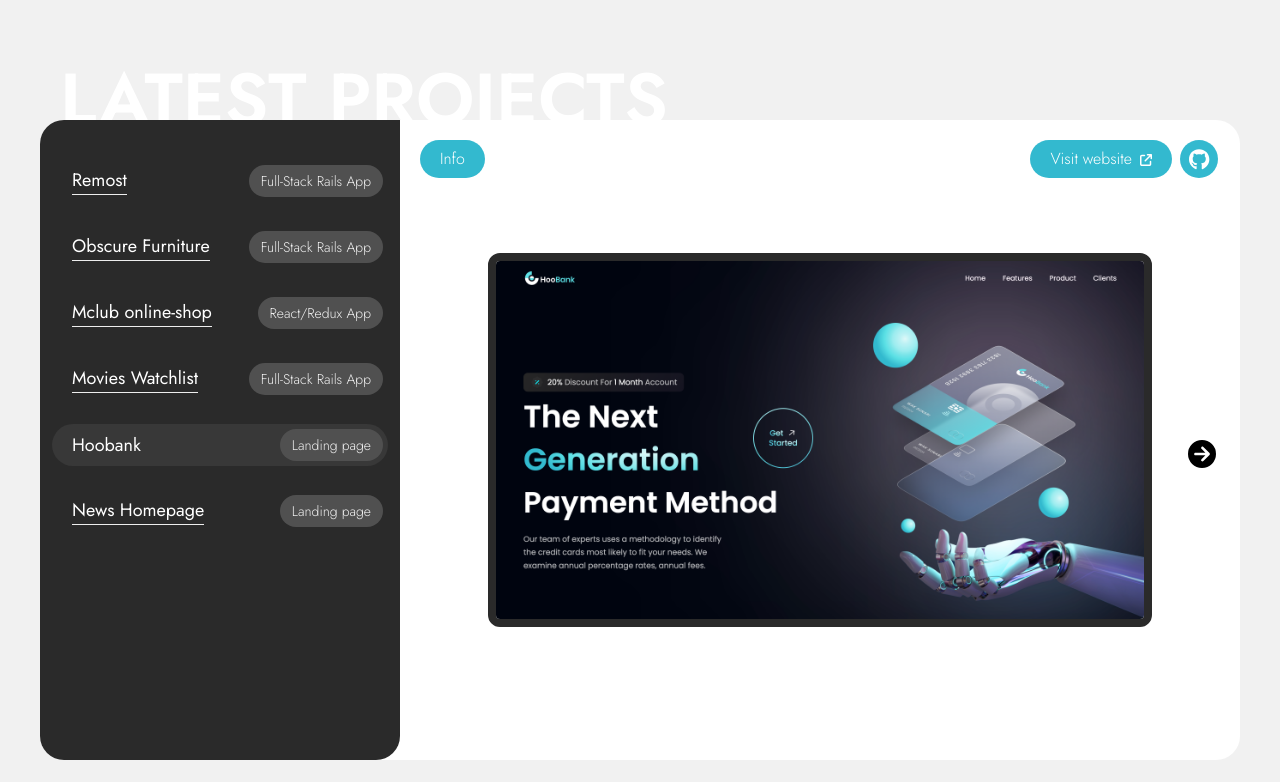
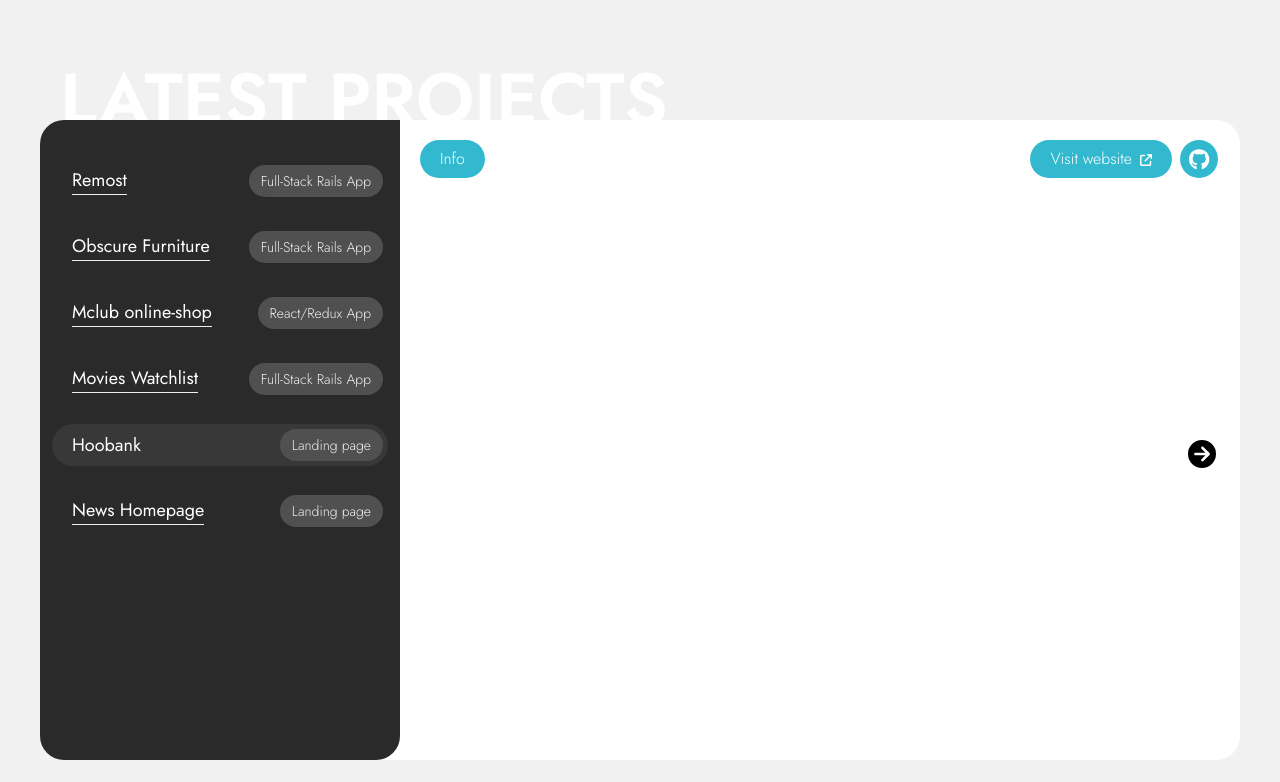
Before and after one commit to jane-doronina/react-portfolio, a React (Vite) app: page /projects/hoobank in a window 1280 px wide. Shown: the part 678-1460 px from the top of the page. Built offline with nearby package versions, Linux system fonts and the light colour scheme.

Commit message:
fix: add image preload for screenshots section

```diff
--- a/src/components/Image.jsx
+++ /dev/null
@@ -1,13 +0,0 @@
-
-const Image = ({image, active}) => {
-  const { img, type } = image
-
-  return (
-    <img
-          src={img}
-          className={`object-contain rounded-xl ${ type === "desktop" ? "border-8 border border-darkGrey" : ""} animate-image`}
-          />
-  )
-}
-
-export default Image
--- /dev/null
+++ b/src/components/Screenshot.jsx
@@ -0,0 +1,13 @@
+
+const Screenshot = ({image, active}) => {
+  const { img, type } = image
+
+  return (
+    <img
+      src={img}
+      className={`object-contain rounded-xl ${ type === "desktop" ? "border-8 border border-darkGrey" : ""} animate-image`}
+      />
+  )
+}
+
+export default Screenshot
--- a/src/components/Screenshots.jsx
+++ b/src/components/Screenshots.jsx
@@ -1,57 +1,85 @@
-import Image from "./Image";
-
+import Screenshot from "./Screenshot";
 import { useState, useEffect } from "react";
 import { FontAwesomeIcon } from '@fortawesome/react-fontawesome'
 import { faCircleArrowRight, faCircleArrowLeft } from '@fortawesome/free-solid-svg-icons'
 
-const Screenshots = ({images}) => {
+const Screenshots = ({ images }) => {
   const [rightArrowVisible, setRightArrowVisible] = useState(true);
   const [leftArrowVisible, setLeftArrowVisible] = useState(false);
   const [currentImage, setCurrentImage] = useState(0);
+  const [imagePreloaded, setImagePreloaded] = useState(false);
+
+  useEffect(() => {
+    const preloadedImages = images.map((imageObj) => {
+      const image = new Image();
+      image.src = imageObj.img;
+      return image;
+    });
+
+    Promise.all(preloadedImages.map((image) => image.decode()))
+      .then(() => {
+        setImagePreloaded(true);
+      })
+      .catch((error) => {
+        console.error("Error preloading images:", error);
+      });
+  }, [images]);
 
   const goToNextImage = () => {
     if (currentImage < images.length - 1) {
-      setCurrentImage(currentImage + 1)
+      setCurrentImage(currentImage + 1);
     }
   };
 
   useEffect(() => {
     if (currentImage === images.length - 1) {
-      setRightArrowVisible(false)
+      setRightArrowVisible(false);
     } else if (currentImage < images.length - 1) {
-      setRightArrowVisible(true)
+      setRightArrowVisible(true);
     }
     if (currentImage === 0) {
-      setLeftArrowVisible(false)
+      setLeftArrowVisible(false);
     } else if (currentImage > 0) {
-      setLeftArrowVisible(true)
+      setLeftArrowVisible(true);
     }
-  }, [currentImage]);
+  }, [currentImage, images]);
 
   const goToPreviousImage = () => {
-    console.log("go to previous")
     if (currentImage > 0) {
-      setCurrentImage(currentImage - 1)
+      setCurrentImage(currentImage - 1);
     }
-  }
+  };
 
   return (
     <>
-      <div id="screenshots-section" className="h-[100%] w-[100%] mx-auto flex items-center screenshots px-0 md:px-8">
-        <Image image={images[currentImage]} active={true}/>
-        {rightArrowVisible && <FontAwesomeIcon
+      <div
+        id="screenshots-section"
+        className="h-[100%] w-[100%] mx-auto flex items-center screenshots px-0 md:px-8"
+      >
+        {imagePreloaded && (
+          <Screenshot
+            image={images[currentImage]}
+            active={true}
+            preloadImages={images}
+          />
+        )}
+        {rightArrowVisible && (
+          <FontAwesomeIcon
             icon={faCircleArrowRight}
             className="absolute top-[50%] right-6 text-[28px]"
             onClick={goToNextImage}
-        />}
-        {leftArrowVisible && <FontAwesomeIcon
+          />
+        )}
+        {leftArrowVisible && (
+          <FontAwesomeIcon
             icon={faCircleArrowLeft}
             className="absolute top-[50%] left-6 text-[28px] z-[20]"
             onClick={goToPreviousImage}
-        />}
+          />
+        )}
       </div>
     </>
-  )
-}
+  );
+};
 
-export default Screenshots
+export default Screenshots;
```
Lines whose indentation alone changed are shown as unchanged.
